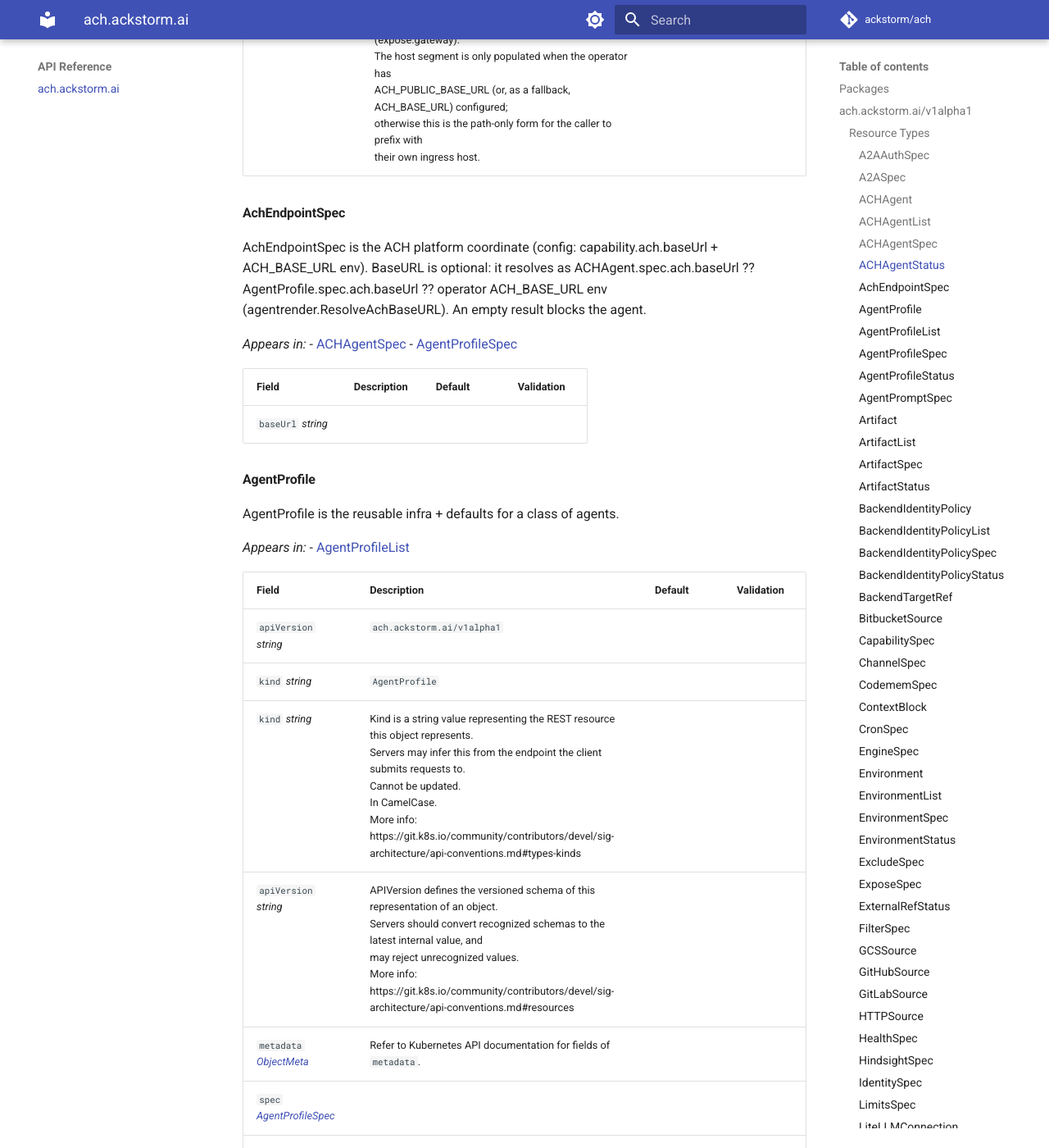
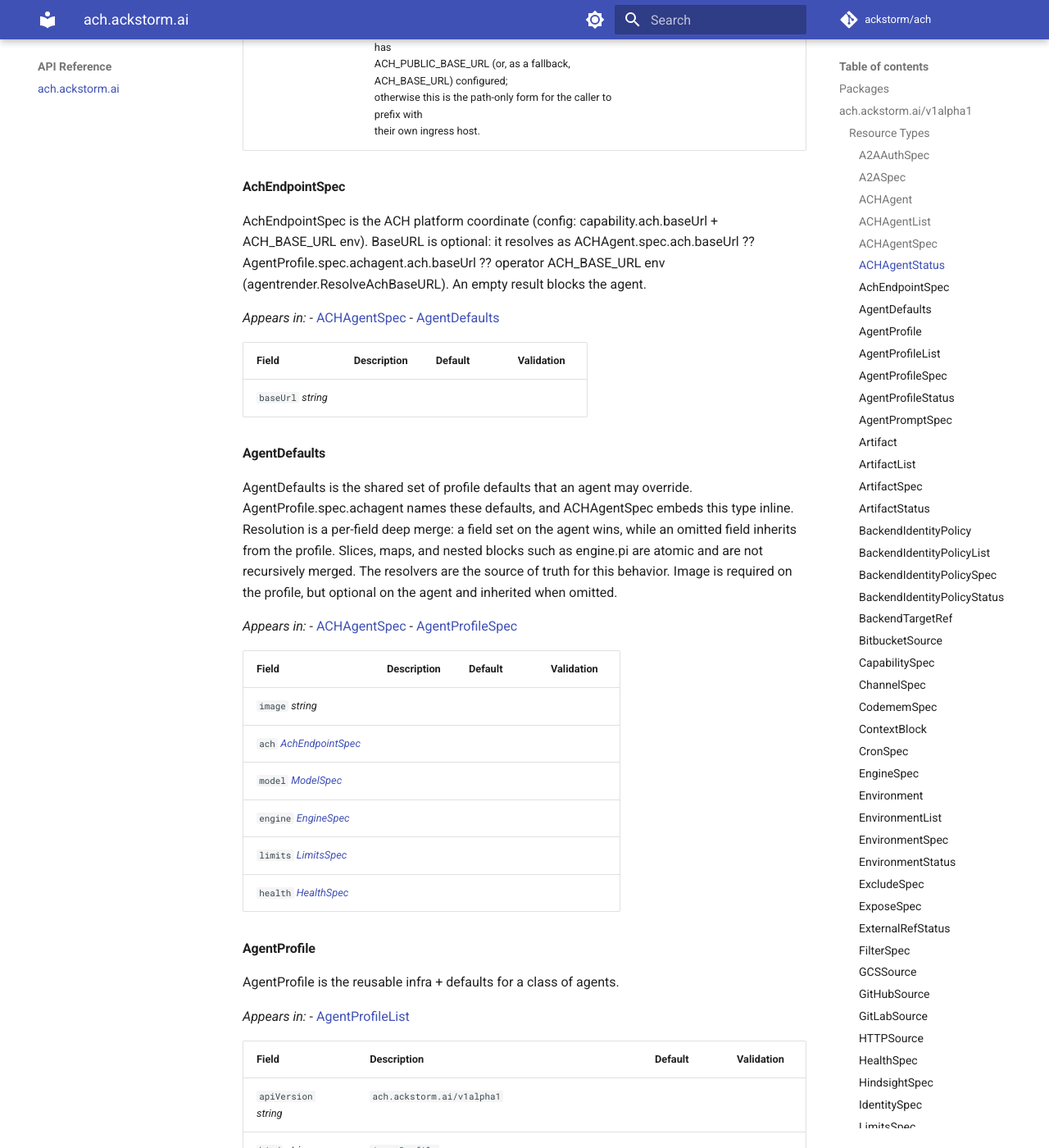
Before and after one commit to ackstorm/ach, an MkDocs documentation site: the page built from docs/api-reference/ach.ackstorm.ai.md, in a window 1280 px wide and 1400 px high, scrolled down 5206 px. Shown: the whole window at 82% size. Built offline with MkDocs 1.6.1 and Material for MkDocs 9.7.7, drawn with Linux system fonts in a browser that asks for light colours; comment, search, counter and statistics services are not loaded; the version menu is left out; some of the changed text lies outside the part shown.

Commit message:
feat(controller): resolve image+engine per-agent (deep-merge) + regen CRDs

```diff
--- a/docs/api-reference/ach.ackstorm.ai.md
+++ b/docs/api-reference/ach.ackstorm.ai.md
@@ -124,11 +124,13 @@
 | --- | --- | --- | --- |
 | `profileRef` _[LocalObjectRef](#localobjectref)_ |  |  | Required: \{\} <br /> |
 | `identity` _[IdentitySpec](#identityspec)_ |  |  | Required: \{\} <br /> |
-| `capability` _[CapabilitySpec](#capabilityspec)_ | Capability is optional: both of its fields are optional, so the block<br />validates nothing on its own. Render always emits a capability block<br />(the harness schema requires one) — capability.ach.baseUrl comes from<br />ResolveBaseURL, never from here. |  |  |
-| `model` _[ModelSpec](#modelspec)_ | Model overrides the profile's default model. |  |  |
-| `limits` _[LimitsSpec](#limitsspec)_ | Limits overrides the profile's default limits. |  |  |
-| `ach` _[AchEndpointSpec](#achendpointspec)_ | Ach overrides the profile's ACH endpoint (e.g. point this agent at an external ACH).<br />Empty inherits AgentProfile.spec.ach ?? operator ACH_BASE_URL. |  |  |
-| `health` _[HealthSpec](#healthspec)_ | Health overrides the profile's health block (host/port). Drives the config health block,<br />the Service targetPort, and the container probes together — always resolved as one unit. |  |  |
+| `image` _string_ |  |  |  |
+| `ach` _[AchEndpointSpec](#achendpointspec)_ |  |  |  |
+| `model` _[ModelSpec](#modelspec)_ |  |  |  |
+| `engine` _[EngineSpec](#enginespec)_ |  |  |  |
+| `limits` _[LimitsSpec](#limitsspec)_ |  |  |  |
+| `health` _[HealthSpec](#healthspec)_ |  |  |  |
+| `capability` _[CapabilitySpec](#capabilityspec)_ | Capability is optional: both of its fields are optional, so the block<br />validates nothing on its own. Render always emits a capability block<br />(the harness schema requires one) — capability.ach.baseUrl comes from<br />agentrender.ResolveAchBaseURL, never from here. |  |  |
 | `prompt` _[AgentPromptSpec](#agentpromptspec)_ |  |  |  |
 | `memory` _[MemorySpec](#memoryspec)_ |  |  |  |
 | `expose` _[ExposeSpec](#exposespec)_ | Expose controls reachability (Service + gateway route). Omit for a fully<br />private agent (no Service, no public URL). |  |  |
@@ -159,8 +161,31 @@
 
 
 AchEndpointSpec is the ACH platform coordinate (config: capability.ach.baseUrl + ACH_BASE_URL env).
-BaseURL is optional: it resolves as ACHAgent.spec.ach.baseUrl ?? AgentProfile.spec.ach.baseUrl ??
+BaseURL is optional: it resolves as ACHAgent.spec.ach.baseUrl ?? AgentProfile.spec.achagent.ach.baseUrl ??
 operator ACH_BASE_URL env (agentrender.ResolveAchBaseURL). An empty result blocks the agent.
+
+
+
+_Appears in:_
+- [ACHAgentSpec](#achagentspec)
+- [AgentDefaults](#agentdefaults)
+
+| Field | Description | Default | Validation |
+| --- | --- | --- | --- |
+| `baseUrl` _string_ |  |  |  |
+
+
+#### AgentDefaults
+
+
+
+AgentDefaults is the shared set of profile defaults that an agent may override.
+AgentProfile.spec.achagent names these defaults, and ACHAgentSpec embeds this
+type inline. Resolution is a per-field deep merge: a field set on the agent
+wins, while an omitted field inherits from the profile. Slices, maps, and
+nested blocks such as engine.pi are atomic and are not recursively merged.
+The resolvers are the source of truth for this behavior. Image is required on
+the profile, but optional on the agent and inherited when omitted.
 
 
 
@@ -170,7 +195,12 @@
 
 | Field | Description | Default | Validation |
 | --- | --- | --- | --- |
-| `baseUrl` _string_ |  |  |  |
+| `image` _string_ |  |  |  |
+| `ach` _[AchEndpointSpec](#achendpointspec)_ |  |  |  |
+| `model` _[ModelSpec](#modelspec)_ |  |  |  |
+| `engine` _[EngineSpec](#enginespec)_ |  |  |  |
+| `limits` _[LimitsSpec](#limitsspec)_ |  |  |  |
+| `health` _[HealthSpec](#healthspec)_ |  |  |  |
 
 
 #### AgentProfile
@@ -219,7 +249,10 @@
 
 
 
-AgentProfileSpec is the reusable infra + defaults half.
+AgentProfileSpec is the reusable infra + defaults half. Agent-scoped defaults
+(image/ach/model/engine/limits/health) live under the named achagent block and
+deep-merge with an ACHAgent's inline AgentDefaults (agent field wins);
+everything else here is profile-only infrastructure an agent cannot override.
 
 
 
@@ -228,21 +261,16 @@
 
 | Field | Description | Default | Validation |
 | --- | --- | --- | --- |
-| `image` _string_ |  |  | MinLength: 1 <br />Required: \{\} <br /> |
+| `achagent` _[AgentDefaults](#agentdefaults)_ | Achagent holds the agent-overridable defaults. image is required here<br />(object-level CEL); the other fields are optional defaults. |  | Required: \{\} <br /> |
 | `imagePullSecrets` _[LocalObjectReference](https://kubernetes.io/docs/reference/generated/kubernetes-api/v/#localobjectreference-v1-core) array_ |  |  |  |
 | `resources` _[ResourceRequirements](https://kubernetes.io/docs/reference/generated/kubernetes-api/v/#resourcerequirements-v1-core)_ |  |  |  |
 | `extraEnv` _[EnvVar](https://kubernetes.io/docs/reference/generated/kubernetes-api/v/#envvar-v1-core) array_ | ExtraEnv are additional pod-level env vars (e.g. HTTPS_PROXY). Reserved ACH_* names are<br />forbidden — the operator owns them (the ek arrives via identity.secretRef as ACH_TOKEN). |  |  |
 | `nodeSelector` _object (keys:string, values:string)_ |  |  |  |
 | `tolerations` _[Toleration](https://kubernetes.io/docs/reference/generated/kubernetes-api/v/#toleration-v1-core) array_ |  |  |  |
-| `ach` _[AchEndpointSpec](#achendpointspec)_ | Ach is the profile-level ACH endpoint default. Optional: an empty baseUrl inherits the<br />operator's ACH_BASE_URL. An ACHAgent may override via spec.ach. |  |  |
-| `model` _[ModelSpec](#modelspec)_ |  |  |  |
-| `engine` _[EngineSpec](#enginespec)_ |  |  |  |
-| `limits` _[LimitsSpec](#limitsspec)_ |  |  |  |
-| `health` _[HealthSpec](#healthspec)_ |  |  |  |
 | `persistence` _[PersistenceSpec](#persistencespec)_ |  |  |  |
 | `networkPolicy` _[NetworkPolicySpec](#networkpolicyspec)_ | NetworkPolicy renders a default-deny egress NetworkPolicy for the agent pod.<br />Omitted → no policy (unrestricted egress). See NetworkPolicySpec. |  |  |
 | `terminationGracePeriodSeconds` _integer_ |  |  | Minimum: 0 <br /> |
-| `podTemplate` _[JSON](https://kubernetes.io/docs/reference/generated/kubernetes-api/v/#json-v1-apiextensions-k8s-io)_ | PodTemplate is a raw strategic-merge-patch overlay applied over the operator-rendered pod<br />template (containers/env/volumes merge by name, scalars user-wins). Pass-through by design<br />(ponytail: no field guardrails — the profile author already controls spec.image, i.e.<br />everything that runs in the pod). A malformed overlay surfaces as WorkloadApplied=False<br />(PodTemplateInvalid); a merged-but-broken pod surfaces as a failing rollout. Note the<br />extraEnv ACH_* CEL guard does NOT inspect this overlay. After the merge the operator<br />re-pins the selector label and the config-hash annotation. |  |  |
+| `podTemplate` _[JSON](https://kubernetes.io/docs/reference/generated/kubernetes-api/v/#json-v1-apiextensions-k8s-io)_ | PodTemplate is a raw strategic-merge-patch overlay applied over the operator-rendered pod<br />template (containers/env/volumes merge by name, scalars user-wins). Pass-through by design<br />(ponytail: no field guardrails — the profile author already controls spec.achagent.image, i.e.<br />everything that runs in the pod). A malformed overlay surfaces as WorkloadApplied=False<br />(PodTemplateInvalid); a merged-but-broken pod surfaces as a failing rollout. Note the<br />extraEnv ACH_* CEL guard does NOT inspect this overlay. After the merge the operator<br />re-pins the selector label and the config-hash annotation. |  |  |
 
 
 #### AgentProfileStatus
@@ -617,7 +645,8 @@
 
 
 _Appears in:_
-- [AgentProfileSpec](#agentprofilespec)
+- [ACHAgentSpec](#achagentspec)
+- [AgentDefaults](#agentdefaults)
 
 | Field | Description | Default | Validation |
 | --- | --- | --- | --- |
@@ -915,7 +944,7 @@
 
 _Appears in:_
 - [ACHAgentSpec](#achagentspec)
-- [AgentProfileSpec](#agentprofilespec)
+- [AgentDefaults](#agentdefaults)
 
 | Field | Description | Default | Validation |
 | --- | --- | --- | --- |
@@ -969,7 +998,7 @@
 
 _Appears in:_
 - [ACHAgentSpec](#achagentspec)
-- [AgentProfileSpec](#agentprofilespec)
+- [AgentDefaults](#agentdefaults)
 
 | Field | Description | Default | Validation |
 | --- | --- | --- | --- |
@@ -1220,7 +1249,7 @@
 
 _Appears in:_
 - [ACHAgentSpec](#achagentspec)
-- [AgentProfileSpec](#agentprofilespec)
+- [AgentDefaults](#agentdefaults)
 
 | Field | Description | Default | Validation |
 | --- | --- | --- | --- |
@@ -1256,7 +1285,7 @@
 
 | Field | Description | Default | Validation |
 | --- | --- | --- | --- |
-| `egress` _[NetworkPolicyEgressRule](https://kubernetes.io/docs/reference/generated/kubernetes-api/v/#networkpolicyegressrule-v1-networking) array_ | Egress rules appended after the operator's DNS rule. Raw networking.k8s.io/v1<br />egress rules, pass-through (same contract as podTemplate: the profile author<br />already controls spec.image, so no field guardrails here). Empty → DNS only,<br />i.e. every other outbound connection is denied. |  |  |
+| `egress` _[NetworkPolicyEgressRule](https://kubernetes.io/docs/reference/generated/kubernetes-api/v/#networkpolicyegressrule-v1-networking) array_ | Egress rules appended after the operator's DNS rule. Raw networking.k8s.io/v1<br />egress rules, pass-through (same contract as podTemplate: the profile author<br />already controls spec.achagent.image, so no field guardrails here). Empty → DNS only,<br />i.e. every other outbound connection is denied. |  |  |
 
 
 #### PersistenceSpec
```
Also changed, not shown: AGENTS.md (+14 -10 lines), docs/ach-project-spec.md (+1 -1 lines), references/understanding.md (+9 -5 lines), 6 other files.
